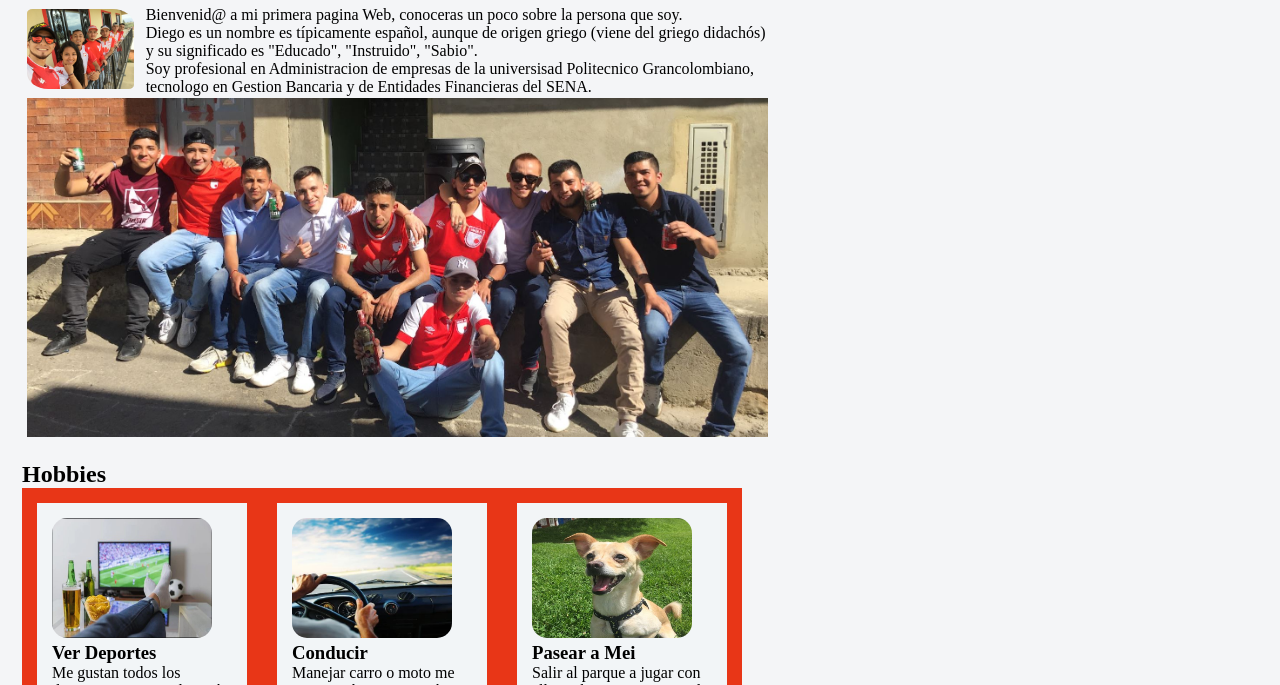
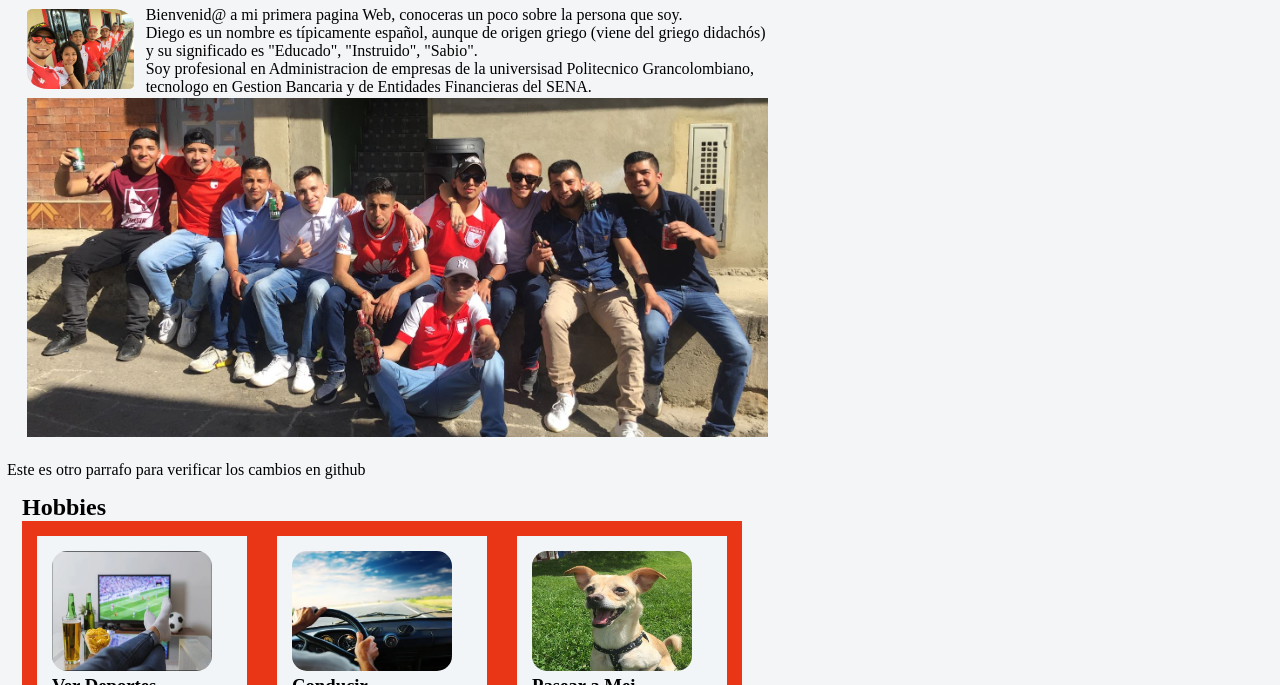
Before and after one commit to diegocamposp/miprimerapagina, a plain HTML site: page index.html in a window 1280 px wide. Shown: the part 115-800 px from the top of the page. Drawn offline with Linux system fonts and the light colour scheme.

Commit message:
mi primera confirmacion de actualizacion

```diff
--- a/index.html
+++ b/index.html
@@ -38,6 +38,9 @@
             </div>
             </div>
             <img id="family" src="family.JPG" width="100%" alt="intro">
+        </div>
+        <div id="textorelevante" class="greeting">
+            <p>Este es otro parrafo para verificar los cambios en github</p>
         </div>
         <div id="SH" class="SeccionHobbies">
             <div class="Tit-Seccion1"><H2>Hobbies</H2></div>
```
